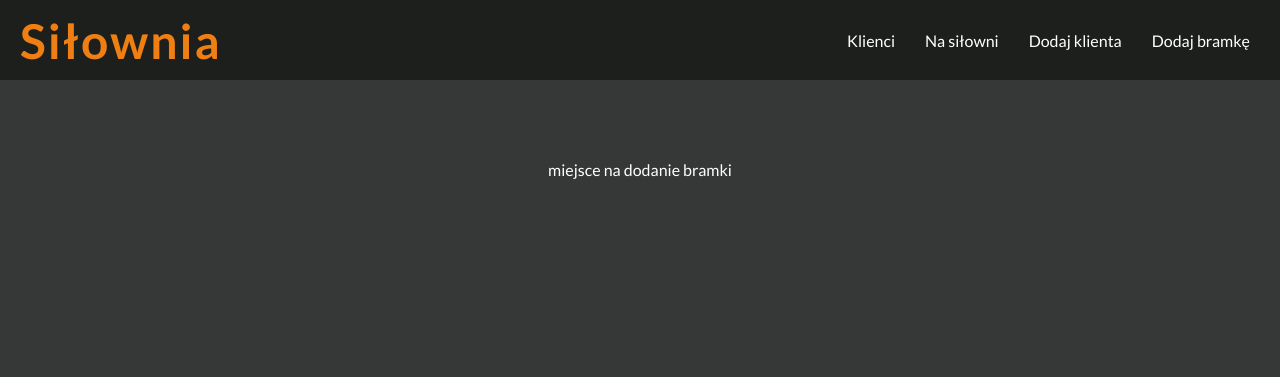
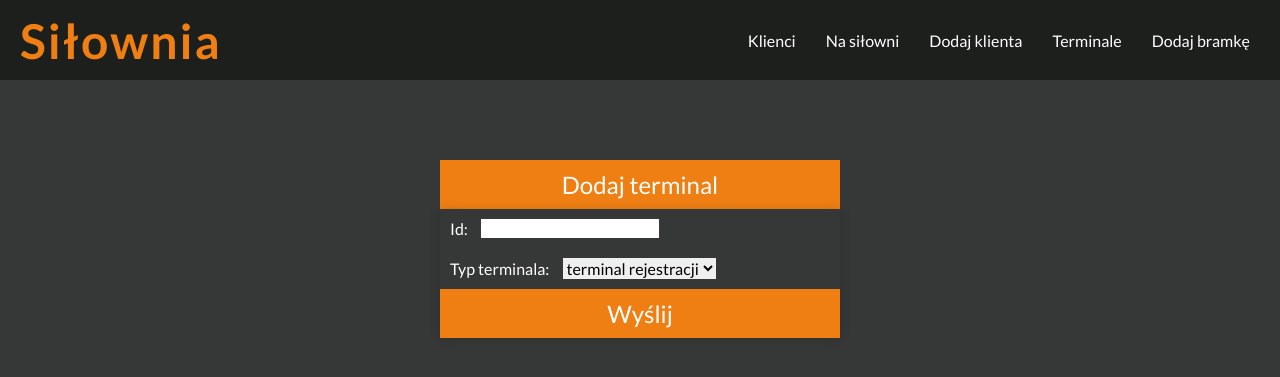
Before and after one commit to justyna-maluszynska/silka-projekt, a Flask app: page /addgate in a window 1280 px wide. Shown: the top 377 px of the page. Run offline with Flask 2, Linux system fonts and the light colour scheme.

Commit message:
terminals list, add and remove supported

```diff
--- a/app.py
+++ b/app.py
@@ -1,35 +1,35 @@
-from flask import Flask, render_template
-import time
-from flask_mqtt import Mqtt
+from flask import Flask, render_template, request
+
+# from flask_mqtt import Mqtt
 from config import BROKER_URL
-
-from utils import enter_client, get_clients, increase_new_card_number, process_card, register_client, get_clients_on_gym
+from utils import get_clients, get_clients_on_gym, get_terminals, add_terminal, remove_terminal
 
 app = Flask(__name__)
 app.config['MQTT_BROKER_URL'] = BROKER_URL
 
-client = Mqtt(app)
 
-
-#zacznij subskrybować temat od razu po połączeniu z brokerem
-@client.on_connect()
-def handle_connect(client, userdata, flags, rc):
-    client.subscribe('card/id')
-
-
-#metoda dla konkretnego tematu
-@client.on_topic('card/id')
-def handle_card_id(client, userdata, message):
-    # Decode message.
-    message_decoded = (str(message.payload.decode("utf-8"))).split(".")
-
-    # Print message to console.
-    if message_decoded[0] != "Client connected" and message_decoded[
-            0] != "Client disconnected":
-        print(time.ctime() + ", " + message_decoded[0] +
-              " used the RFID card.")
-    else:
-        print(message_decoded[0] + " : " + message_decoded[1])
+# client = Mqtt(app)
+#
+#
+# #zacznij subskrybować temat od razu po połączeniu z brokerem
+# @client.on_connect()
+# def handle_connect(client, userdata, flags, rc):
+#     client.subscribe('card/id')
+#
+#
+# #metoda dla konkretnego tematu
+# @client.on_topic('card/id')
+# def handle_card_id(client, userdata, message):
+#     # Decode message.
+#     message_decoded = (str(message.payload.decode("utf-8"))).split(".")
+#
+#     # Print message to console.
+#     if message_decoded[0] != "Client connected" and message_decoded[
+#             0] != "Client disconnected":
+#         print(time.ctime() + ", " + message_decoded[0] +
+#               " used the RFID card.")
+#     else:
+#         print(message_decoded[0] + " : " + message_decoded[1])
 
 
 @app.route("/")
@@ -47,12 +47,32 @@ def add_gate():
     return render_template("addgate.html")
 
 
+@app.route("/addgate_handle", methods=['POST'])
+def addgate_handle():
+    new_id = request.form['terminal_id']
+    gate_type = request.form['type']
+    add_terminal(new_id, gate_type)
+    return terminals()
+
+
+@app.route('/<terminal_id>/remove_gate')
+def remove_gate(terminal_id):
+    remove_terminal(terminal_id)
+    return terminals()
+
+
 @app.route("/clients")
 def clients():
     clients = get_clients()
     return render_template("clients.html", clients=clients)
 
 
+@app.route("/terminals")
+def terminals():
+    terminals = get_terminals()
+    return render_template("terminals.html", terminals=terminals)
+
+
 @app.route("/ongym")
 def on_gym():
     clients = get_clients_on_gym()
--- a/config.py
+++ b/config.py
@@ -1,2 +1,3 @@
-DATA_FILENAME = "data/clients.json"
+CLIENTS_DATA_FILENAME = "data/clients.json"
+TERMINALS_DATA_FILENAME = "data/terminals.json"
 BROKER_URL = "192.168.56.1"
--- a/static/css/styles.css
+++ b/static/css/styles.css
@@ -162,3 +162,32 @@ main {
 .clients-table tbody tr:last-of-type {
     border-bottom: 2px solid #f07f13;
 }
+
+.form_elem {
+    padding: 10px;
+    alignment: center;
+}
+
+label {
+    margin-right: 10px;
+}
+
+.send_btt, .add_terminal{
+    background-color: #f07f13;
+    color: #ffffff;
+    text-align: center;
+    font-size: 1.5rem;
+    padding: 10px 0;
+    min-width: 400px;
+}
+
+.delete_btt{
+    width: auto;
+    padding: 10px 10px;
+}
+
+form {
+    box-shadow: 0 0 10px rgba(0, 0, 0, 0.15);
+    font-size: 1rem;
+    min-width: 400px;
+}
--- a/templates/addgate.html
+++ b/templates/addgate.html
@@ -1,7 +1,20 @@
 {% extends "base.html" %}
 
 {% block content %}
-
-<p>miejsce na dodanie bramki</p>
+    <h2 class="add_terminal">Dodaj terminal</h2>
+    <form method="post" action="{{ url_for('addgate_handle') }}">
+        <p class="form_elem">
+            <label for="terminal_id">Id:</label>
+            <input type="text" name="terminal_id" id="terminal_id">
+        </p>
+        <p class="form_elem">
+            <label for="select_type">Typ terminala:</label>
+                <select id="select_type" name="type">
+                    <option>terminal rejestracji</option>
+                    <option>barmka wejsciowa</option>
+                </select>
+        </p>
+        <input class="send_btt" type="submit" value="Wyślij">
+    </form>
 
 {% endblock %}
--- a/templates/navbar.html
+++ b/templates/navbar.html
@@ -13,6 +13,9 @@
       <li>
         <a href="{{ url_for('add_client') }}">Dodaj klienta</a>
       </li>
+        <li>
+        <a href="{{ url_for('terminals') }}">Terminale</a>
+        </li>
       <li>
         <a href="{{ url_for('add_gate') }}">Dodaj bramkę</a>
       </li>
```
Also changed, not shown: data/terminals.json (+7 -3 lines), templates/terminals.html (added, +23 -0 lines), utils.py (+43 -19 lines).
